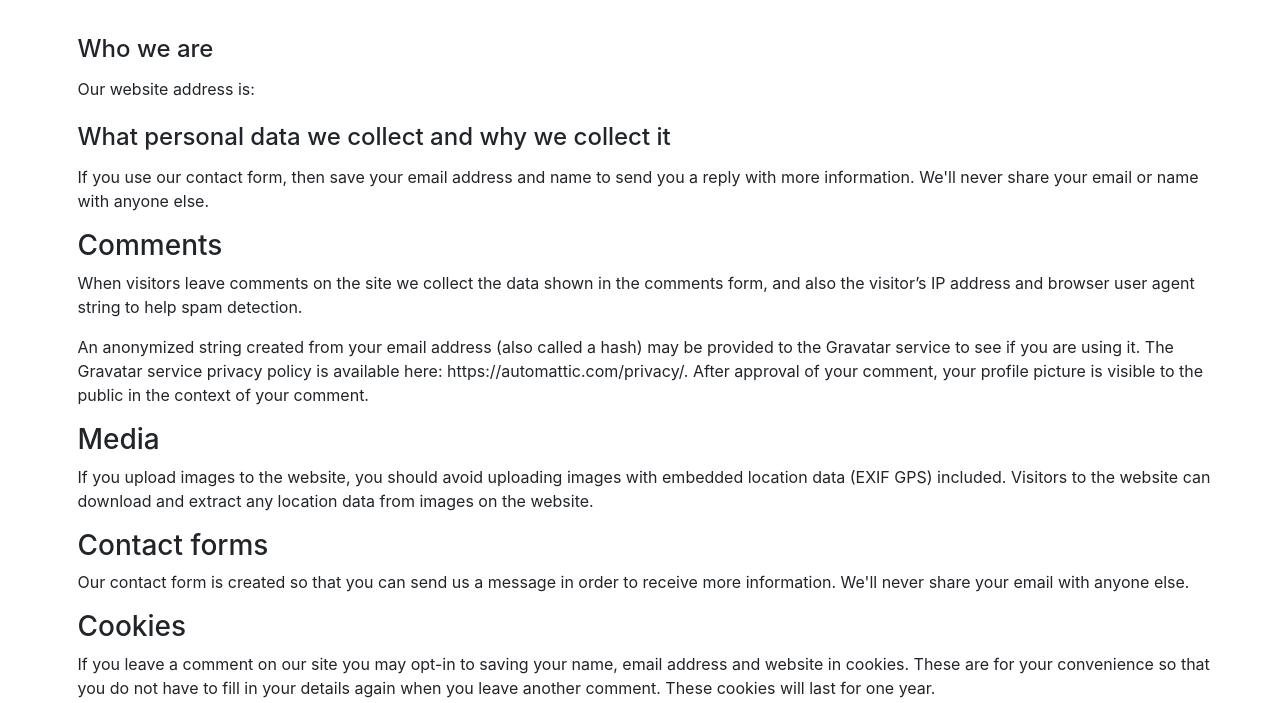
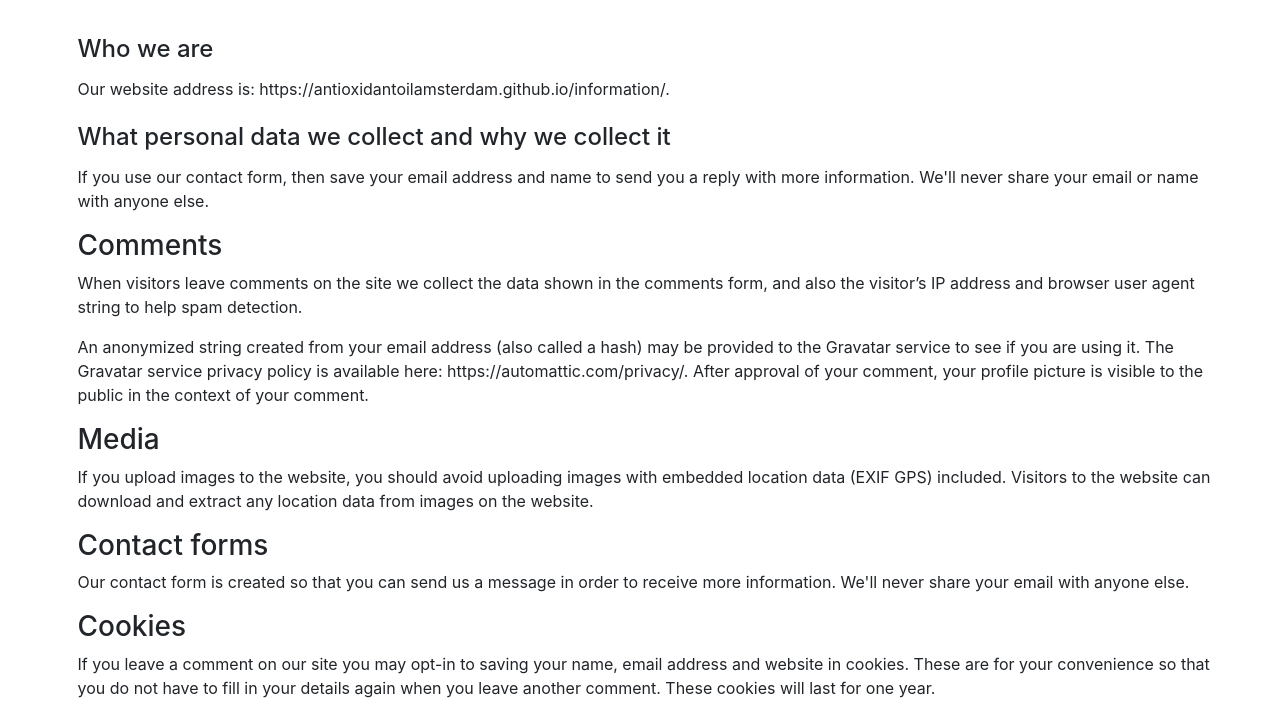
Before and after one commit to antioxidantoilamsterdam/information, a plain HTML site: page privacy.html in a window 1280 px wide. Shown: the part 97-800 px from the top of the page. Drawn offline with Linux system fonts and the light colour scheme.

Commit message:
Update privacy.html

```diff
--- a/privacy.html
+++ b/privacy.html
@@ -48,7 +48,7 @@
 
 
 
-<p>Our website address is: </p>
+<p>Our website address is: https://antioxidantoilamsterdam.github.io/information/.</p>
 
 
 
```
